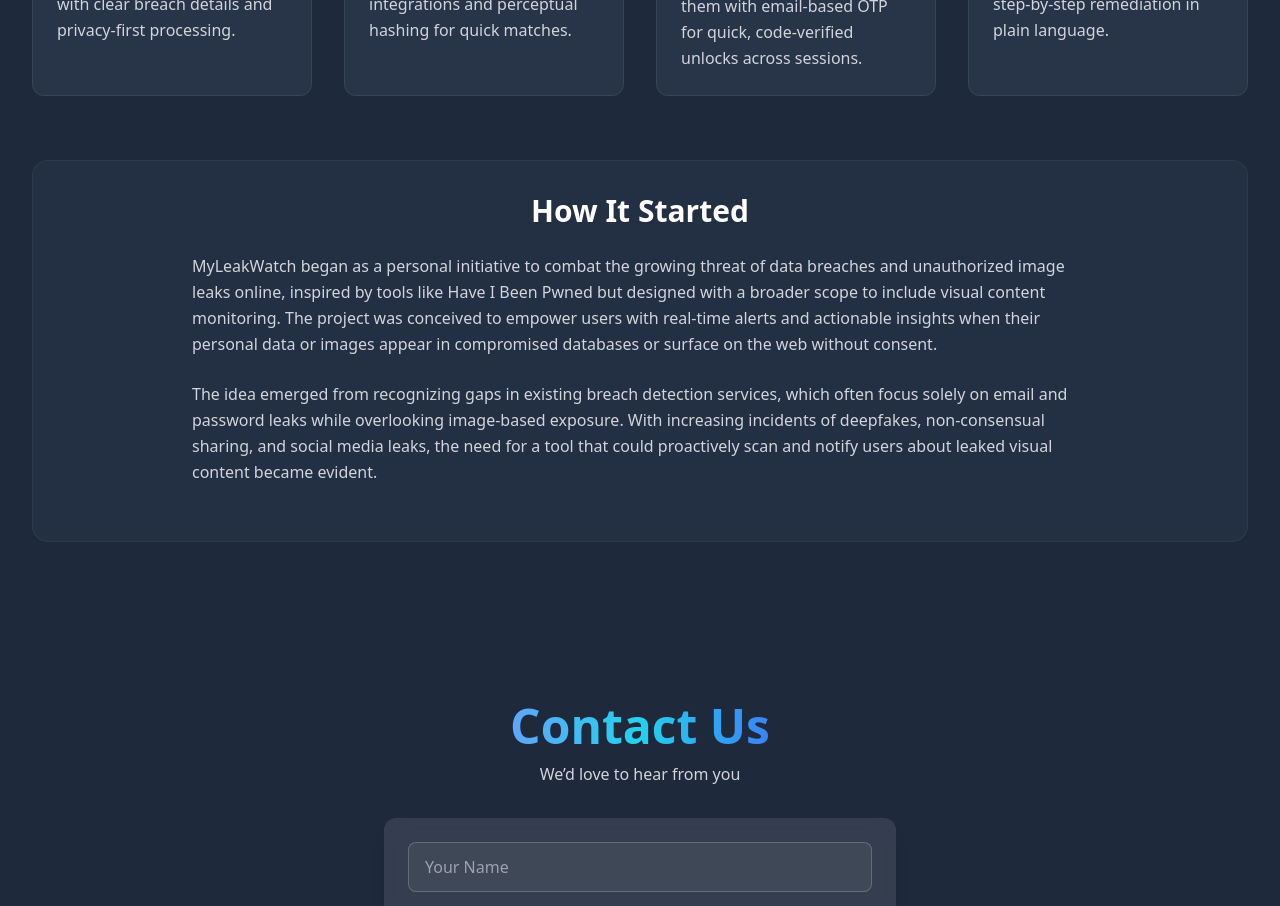
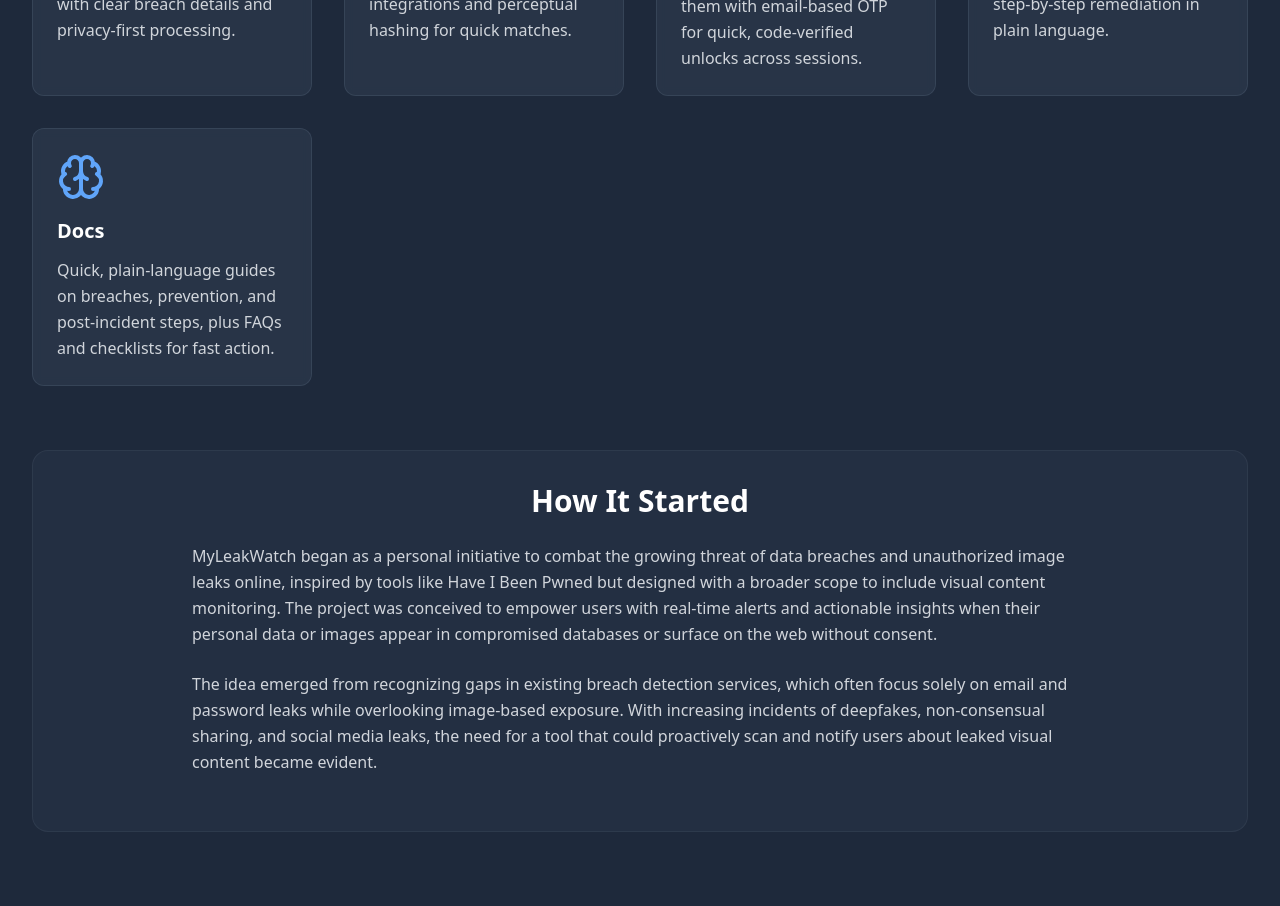
Before and after one commit to Virus2hell/MyLeakWatch, a React (Vite) app in the folder my-app/: page / in a window 1280 px wide. Shown: the part 2460-3366 px from the top of the page. Built offline with nearby package versions, Linux system fonts and the light colour scheme; no server answers.

Commit message:
updated about us

```diff
--- a/my-app/src/components/AboutUs.tsx
+++ b/my-app/src/components/AboutUs.tsx
@@ -22,6 +22,11 @@
       icon: Brain,
       title: 'Chat with AI',
       description: 'On‑site assistant that explains breach results, prioritizes what to fix, and walks through step‑by‑step remediation in plain language.'
+    },
+    {
+      icon: Brain,
+      title: 'Docs',
+      description: 'Quick, plain-language guides on breaches, prevention, and post-incident steps, plus FAQs and checklists for fast action.'
     }
   ];
 
```
